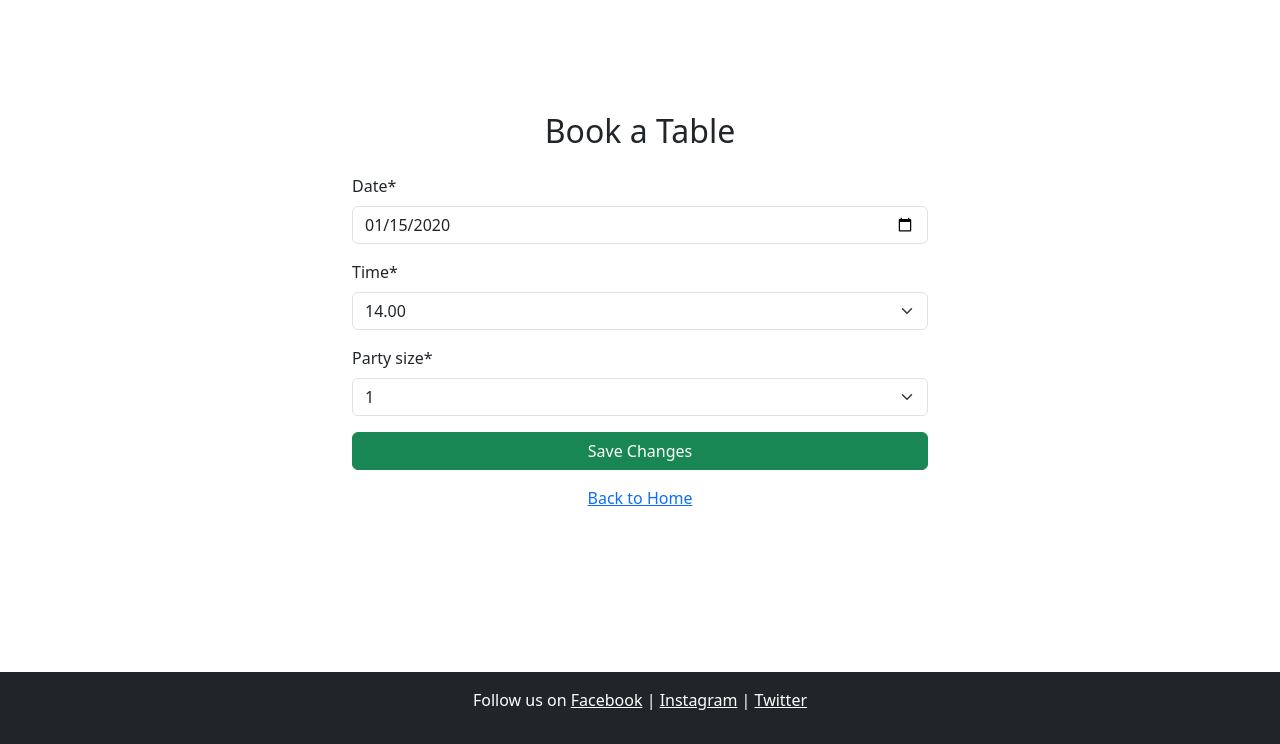
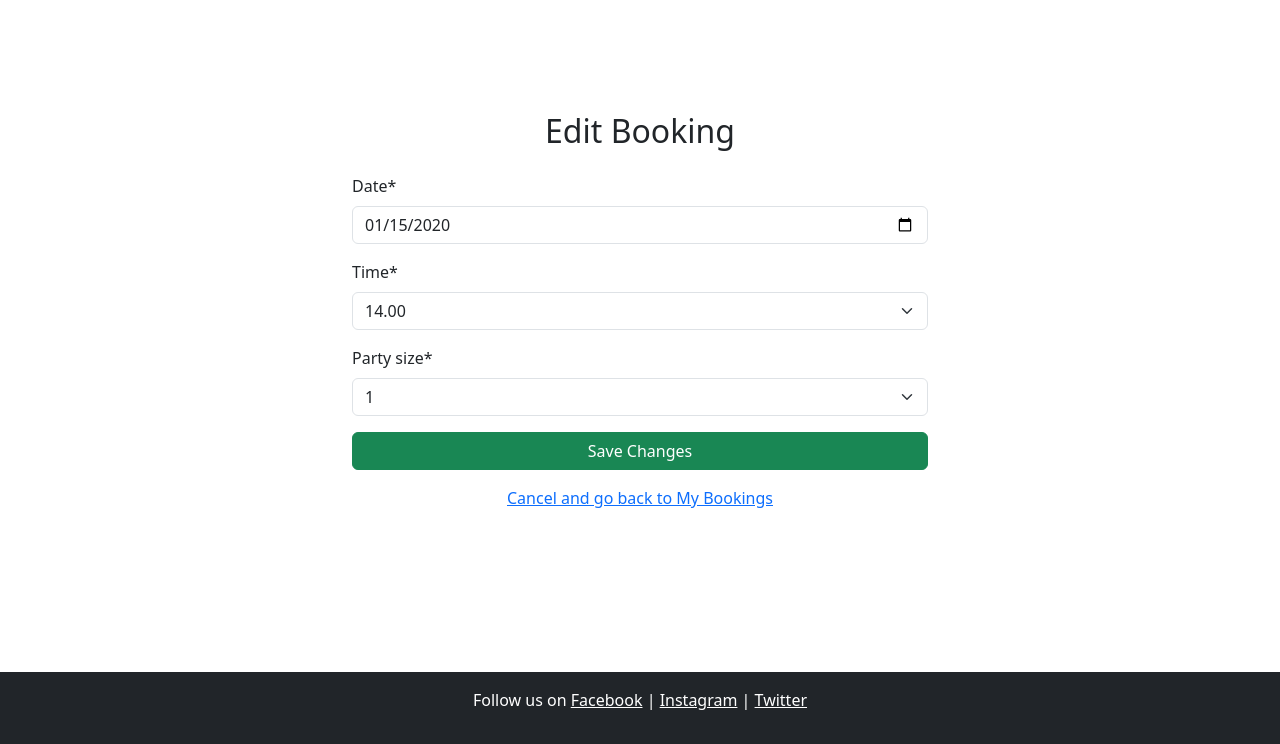
Before and after one commit to andreaspe76/Portfolio_Project_4, a Django app: page /bookings/1/edit/ in a window 1280 px wide. Shown: the part 56-800 px from the top of the page. Run offline with Django 4.2, Linux system fonts and the light colour scheme; a user stored in the database is signed in; tables that the repository leaves empty hold one stand-in row (values such as "Sample post"); some libraries are stand-ins or nearby versions.

Commit message:
Add cancel button when editing to booking_list.html

```diff
--- a/bookings/templates/bookings/booking_form.html
+++ b/bookings/templates/bookings/booking_form.html
@@ -1,7 +1,11 @@
-{% extends "base.html" %} {% load crispy_forms_tags %} {% block title %}Make a
-Booking{% endblock %} {% block content %}
+{% extends "base.html" %} {% load crispy_forms_tags %} {% block title %}
+{% if update %}Edit Booking{% else %}Make a Booking{% endif %}{% endblock %}
+{% block content %}
 <div class="container mt-5" style="max-width: 600px">
-  <h2 class="mb-4 text-center">Book a Table</h2>
+  <h2 class="mb-4 text-center">
+    {% if update %}Edit Booking{% else %}Book a Table{% endif %}
+  </h2>
+
   <form method="post">
     {% csrf_token %} {{ form|crispy }}
     <button type="submit" class="btn btn-success w-100">
@@ -10,7 +14,11 @@ Booking{% endblock %} {% block content %}
   </form>
 
   <p class="mt-3 text-center">
+    {% if update %}
+    <a href="{% url 'booking_list' %}">Cancel and go back to My Bookings</a>
+    {% else %}
     <a href="{% url 'home' %}">Back to Home</a>
+    {% endif %}
   </p>
 </div>
 {% endblock %}
--- a/bookings/views.py
+++ b/bookings/views.py
@@ -70,4 +70,4 @@ def booking_delete(request, pk):
         booking.delete()
         messages.success(request, "Booking deleted successfully!")
         return redirect("booking_list")
-    return render(request, "bookings/booking_confirm_delete.html", {"booking": booking})
+    return render(request, "bookings/booking_edit_delete.html", {"booking": booking})
--- a/project_4/settings.py
+++ b/project_4/settings.py
@@ -29,7 +29,7 @@ BASE_DIR = Path(__file__).resolve().parent.parent
 SECRET_KEY = 'django-insecure-rs^o8$*f@yep&%4y782p@88m0=u!jmh6)dmqn5e3u%y9i$!xm7'
 
 # SECURITY WARNING: don't run with debug turned on in production!
-DEBUG = False
+DEBUG = True
 
 ALLOWED_HOSTS = ['.herokuapp.com', 'localhost', '127.0.0.1']
 
```
